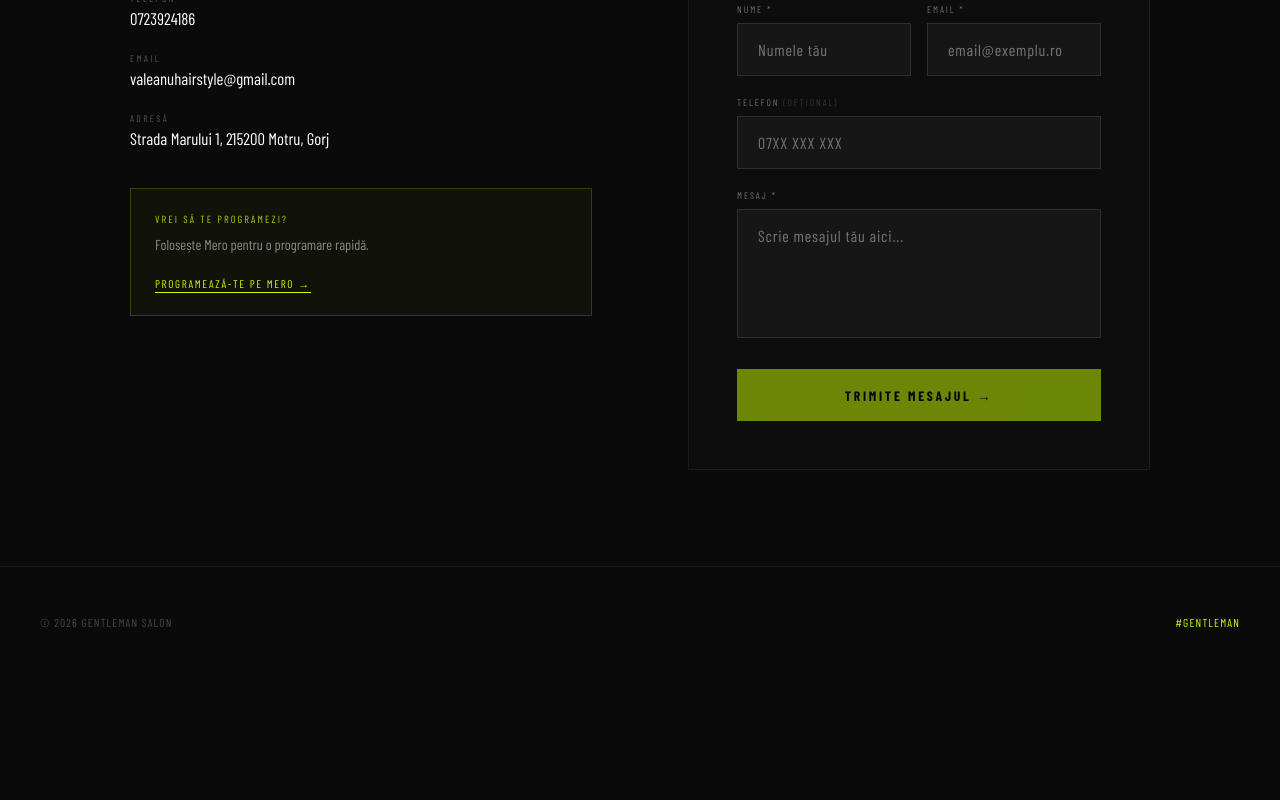
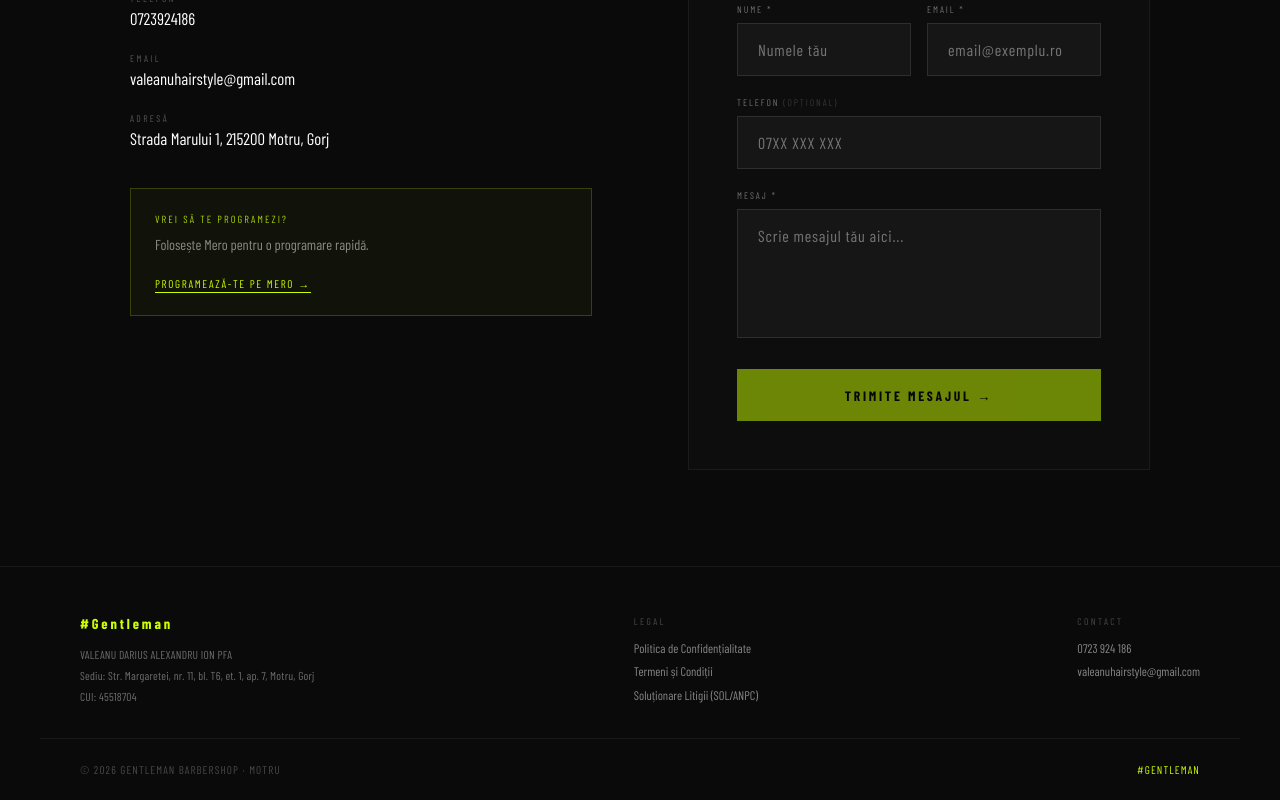
Before and after one commit to danutbradescu/gentleman-frizerie, a Next.js app: page /contact in a window 1280 px wide. Shown: the part 464-1264 px from the top of the page. Before the commit the page ends 1141 px from the top, so only its background shows below. Built offline with nearby package versions, Linux system fonts and the light colour scheme; a web font is replaced by a local one.

Commit message:
add footer pesste tot

```diff
--- a/app/contact/page.tsx
+++ b/app/contact/page.tsx
@@ -1,6 +1,7 @@
 "use client";
 import { useState, useEffect } from "react";
 import Link from "next/link";
+import Footer from "@/components/footer/page";
 
 export default function ContactPage() {
   const [form, setForm] = useState({ nume: "", email: "", telefon: "", mesaj: "" });
@@ -282,16 +283,7 @@ export default function ContactPage() {
       </div>
 
       {/* Footer */}
-      <footer style={{
-        borderTop: "1px solid rgba(255,255,255,0.06)",
-        padding: isMobile ? "2rem 1.5rem" : "3rem 2.5rem",
-        display: "flex", alignItems: "center", justifyContent: "space-between",
-        fontSize: "0.72rem", letterSpacing: "0.1em",
-        color: "rgba(255,255,255,0.25)", textTransform: "uppercase",
-      }}>
-        <span>© {new Date().getFullYear()} Gentleman SALON</span>
-        <Link href="/" style={{ color: "#CCFF00", textDecoration: "none" }}>#Gentleman</Link>
-      </footer>
+      <Footer />
     </div>
   );
 }
--- a/app/frizeri/[slug]/page.tsx
+++ b/app/frizeri/[slug]/page.tsx
@@ -3,6 +3,7 @@ import { getBarberBySlug, getAllBarbers, urlFor } from "@/lib/sanity";
 import { notFound } from "next/navigation";
 import Image from "next/image";
 import Link from "next/link";
+import Footer from "@/components/footer/page";
 
 export async function generateMetadata({ params }: { params: Promise<{ slug: string }> }): Promise<Metadata> {
   const { slug } = await params;
@@ -70,10 +71,7 @@ export default async function BarberProfilePage({ params }: { params: Promise<{
           <p style={{ fontSize: "0.8rem", opacity: 0.35 }}>Sau vino direct — nu e nevoie de programare.</p>
         </div>
       </div>
-      <footer style={{ borderTop: "1px solid rgba(255,255,255,0.06)", padding: "3rem 2.5rem", display: "flex", alignItems: "center", justifyContent: "space-between", fontSize: "0.72rem", letterSpacing: "0.1em", color: "rgba(255,255,255,0.25)", textTransform: "uppercase" }}>
-        <span>© {new Date().getFullYear()} Gentleman SALON · Motru</span>
-        <Link href="/" style={{ color: "#CCFF00", textDecoration: "none" }}>#Gentleman</Link>
-      </footer>
+      <Footer />
     </div>
   );
 }
--- a/app/page.tsx
+++ b/app/page.tsx
@@ -4,6 +4,7 @@ import Barbers from "@/components/sections/Barbers";
 import BlogSnippet from "@/components/sections/BlogSnippet";
 import Location from "@/components/sections/Location";
 import About from "@/components/sections/About";
+import Footer from "@/components/footer/page";
 
 export const revalidate = 60;
 
@@ -19,6 +20,7 @@ export default async function HomePage() {
       <About />
       <BlogSnippet posts={latestPosts} />
       <Location />
+      <Footer />
     </>
   );
 }
--- a/app/politica-confidentialitate/page.tsx
+++ b/app/politica-confidentialitate/page.tsx
@@ -1,9 +1,9 @@
 import Link from "next/link";
-import Footer from "@/components/Footer";
+import Footer from "@/components/footer/page";
 
 export default function PoliticaConfidentialitate() {
   const sections = [
-    { titlu: "1. Cine suntem", content: `Valeanu Darius Alexandru Ion PFA, cu sediul în Str. Margaretei, nr. 11, bl. T6, et. 1, ap. 7, Motru, Gorj. CUI: [completează]. Contact: valeanuhairstyle@gmail.com, 0723 924 186.` },
+    { titlu: "1. Cine suntem", content: `Valeanu Darius Alexandru Ion PFA, cu sediul în Str. Margaretei, nr. 11, bl. T6, et. 1, ap. 7, Motru, Gorj. CUI: 45518704. Contact: valeanuhairstyle@gmail.com, 0723 924 186.` },
     { titlu: "2. Ce date colectăm", content: `Prin formularul de contact: nume, adresă de email, număr de telefon (opțional) și mesajul trimis. Nu colectăm date fără consimțământul tău explicit.` },
     { titlu: "3. De ce colectăm aceste date", content: `Exclusiv pentru a răspunde la mesajele trimise prin formularul de contact. Nu folosim datele tale în scopuri de marketing fără acordul tău.` },
     { titlu: "4. Cât timp păstrăm datele", content: `Datele din formularul de contact sunt păstrate maxim 12 luni, după care sunt șterse. Poți solicita ștergerea oricând scriindu-ne la valeanuhairstyle@gmail.com.` },
--- a/app/termeni-si-conditii/page.tsx
+++ b/app/termeni-si-conditii/page.tsx
@@ -1,9 +1,9 @@
 import Link from "next/link";
-import Footer from "@/components/Footer";
+import Footer from "@/components/footer/page";
 
 export default function TermeniSiConditii() {
   const sections = [
-    { titlu: "1. Operator", content: `Valeanu Darius Alexandru Ion PFA, Str. Margaretei, nr. 11, bl. T6, et. 1, ap. 7, Motru, Gorj. CUI: [completează]. Email: valeanuhairstyle@gmail.com.` },
+    { titlu: "1. Operator", content: `Valeanu Darius Alexandru Ion PFA, Str. Margaretei, nr. 11, bl. T6, et. 1, ap. 7, Motru, Gorj. CUI: 45518704. Email: valeanuhairstyle@gmail.com.` },
     { titlu: "2. Servicii", content: `Gentleman Barbershop oferă servicii de frizerie și îngrijire personală (tuns, bărbierit, styling) în salon, precum și posibilitatea de programare online prin platforma Mero.` },
     { titlu: "3. Programări", content: `Programările se pot face prin platforma Mero (mero.ro/p/gentlemanmotru) sau direct la salon. Anularea unei programări trebuie efectuată cu minimum 2 ore înainte. Neprezentarea repetată poate duce la restricționarea accesului la programări online.` },
     { titlu: "4. Prețuri", content: `Prețurile afișate pe site sunt orientative și pot fi actualizate fără notificare prealabilă. Prețul final este cel comunicat în salon la momentul prestării serviciului.` },
--- a/components/footer/page.tsx
+++ b/components/footer/page.tsx
@@ -23,7 +23,7 @@ export default function Footer() {
           <p style={{ fontSize: "0.72rem", lineHeight: 1.8, letterSpacing: "0.02em" }}>
             VALEANU DARIUS ALEXANDRU ION PFA<br />
             Sediu: Str. Margaretei, nr. 11, bl. T6, et. 1, ap. 7, Motru, Gorj<br />
-            CUI: [completează CUI]
+            CUI: 45518704
           </p>
         </div>
 
```
Also changed, not shown: app/galerie/page.tsx (+2 -10 lines).
